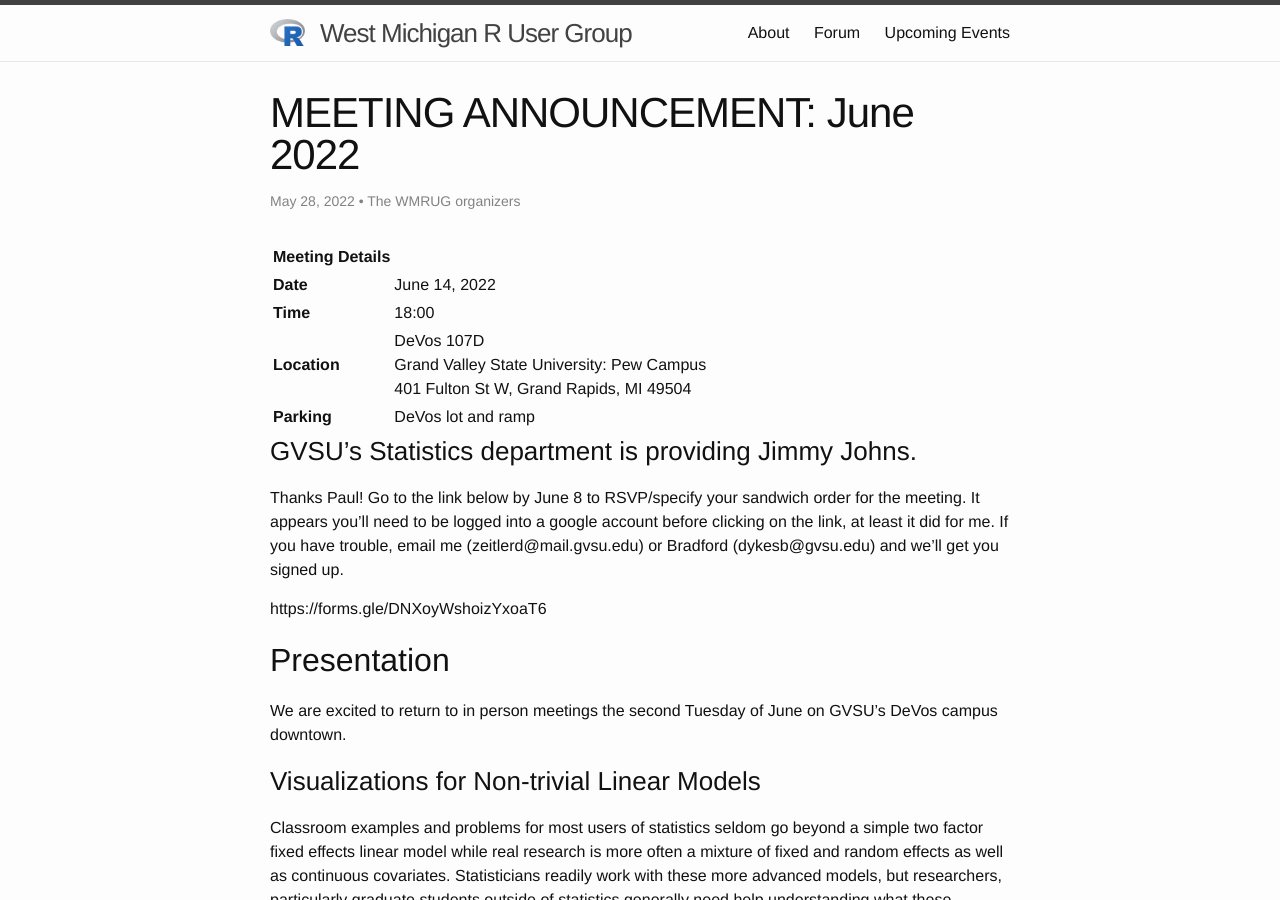
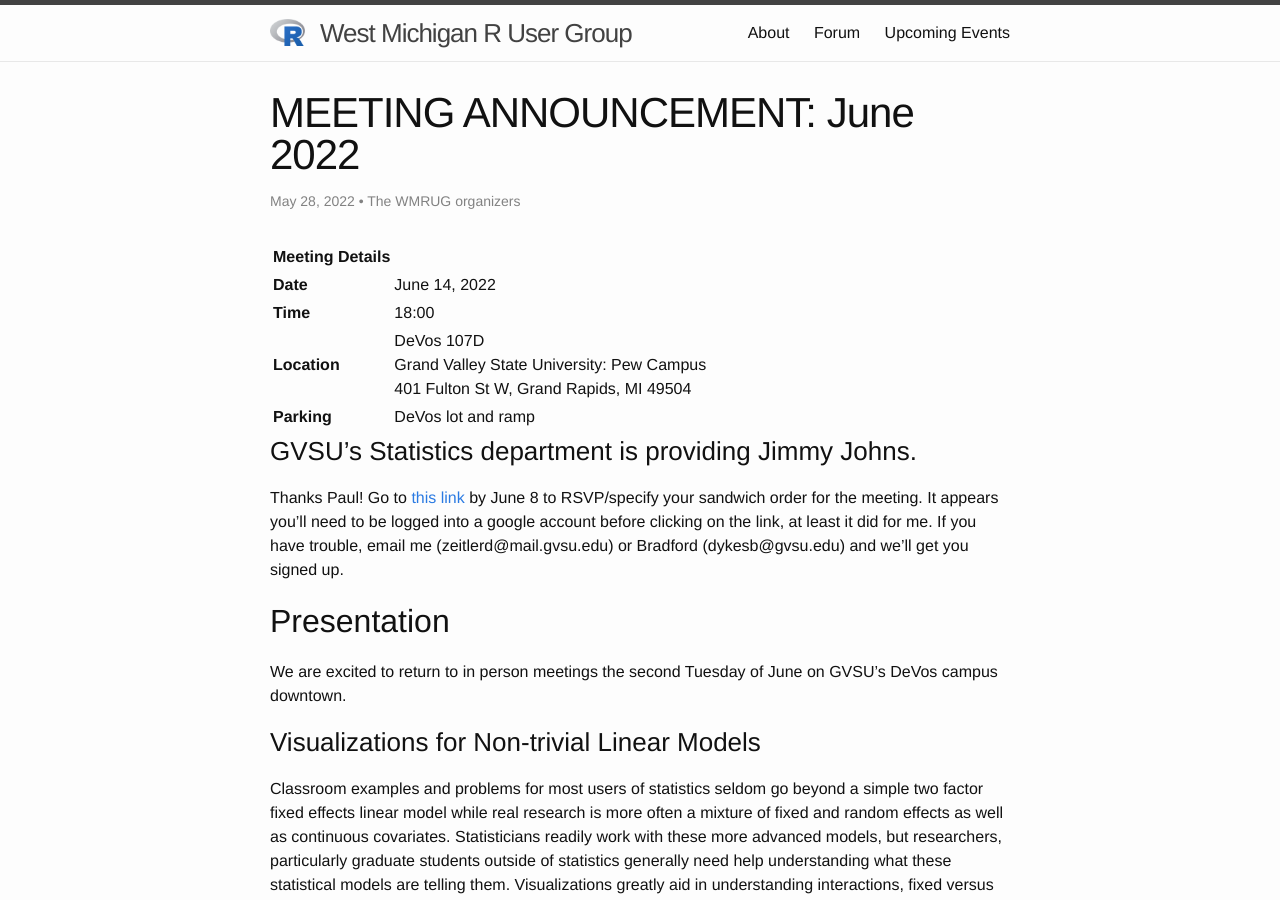
Before and after one commit to WestMichiganRUserGroup/WestMichiganRUserGroup.github.io, a Jekyll site: the page built from _posts/2022-05-28-meeting-announcement-2022-06.md, in a window 1280 px wide and 900 px high. Built offline with Jekyll 4.4.1, drawn with Linux system fonts in a browser that asks for light colours.

Commit message:
Update 2022-05-28-meeting-announcement-2022-06.md

```diff
--- a/_posts/2022-05-28-meeting-announcement-2022-06.md
+++ b/_posts/2022-05-28-meeting-announcement-2022-06.md
@@ -14,9 +14,7 @@
 |**Parking** |DeVos lot and ramp|
 
 ### GVSU's Statistics department is providing Jimmy Johns.
-Thanks Paul! Go to the link below by June 8 to RSVP/specify your sandwich order for the meeting. It appears you'll need to be logged into a google account before clicking on the link, at least it did for me. If you have trouble, email me (zeitlerd@mail.gvsu.edu) or Bradford (dykesb@gvsu.edu) and we'll get you signed up.
-
-https://forms.gle/DNXoyWshoizYxoaT6
+Thanks Paul! Go to [this link](https://forms.gle/DNXoyWshoizYxoaT6) by June 8 to RSVP/specify your sandwich order for the meeting. It appears you'll need to be logged into a google account before clicking on the link, at least it did for me. If you have trouble, email me (zeitlerd@mail.gvsu.edu) or Bradford (dykesb@gvsu.edu) and we'll get you signed up.
 
 ## Presentation
 
```
